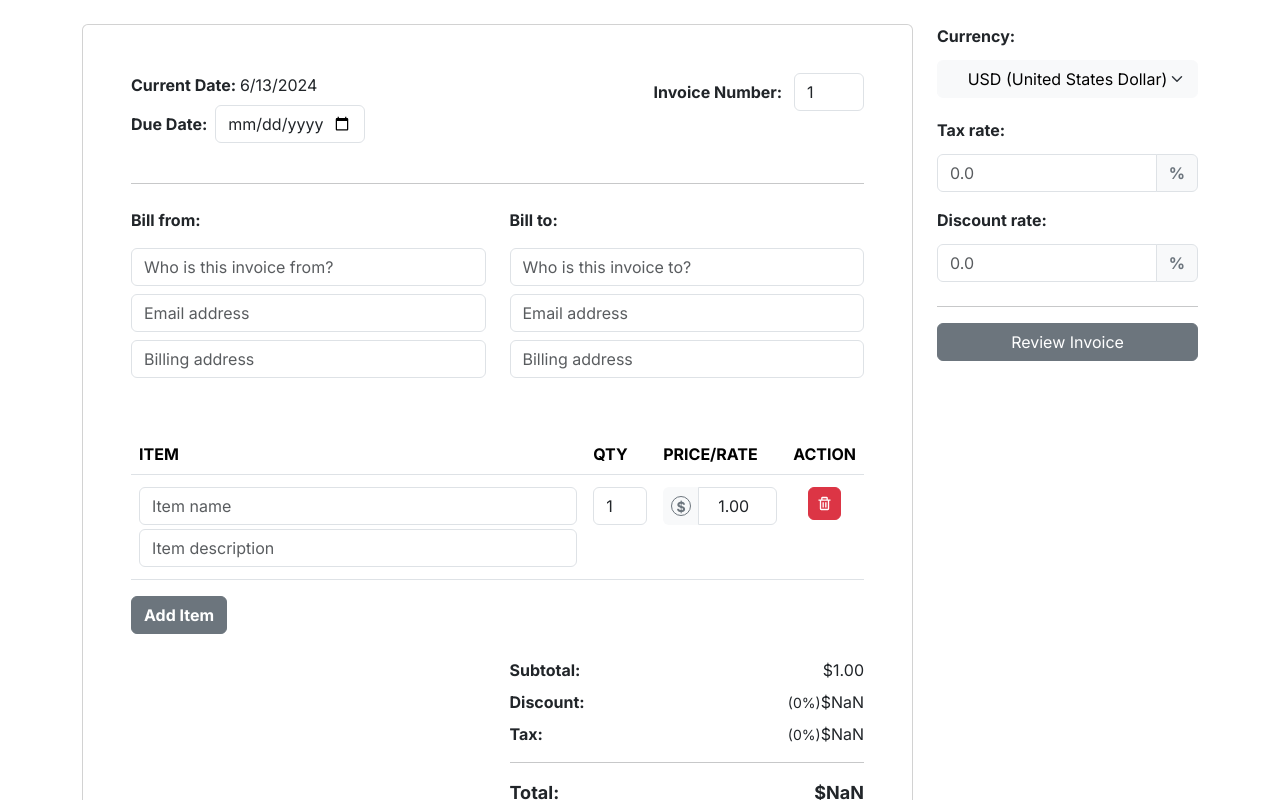
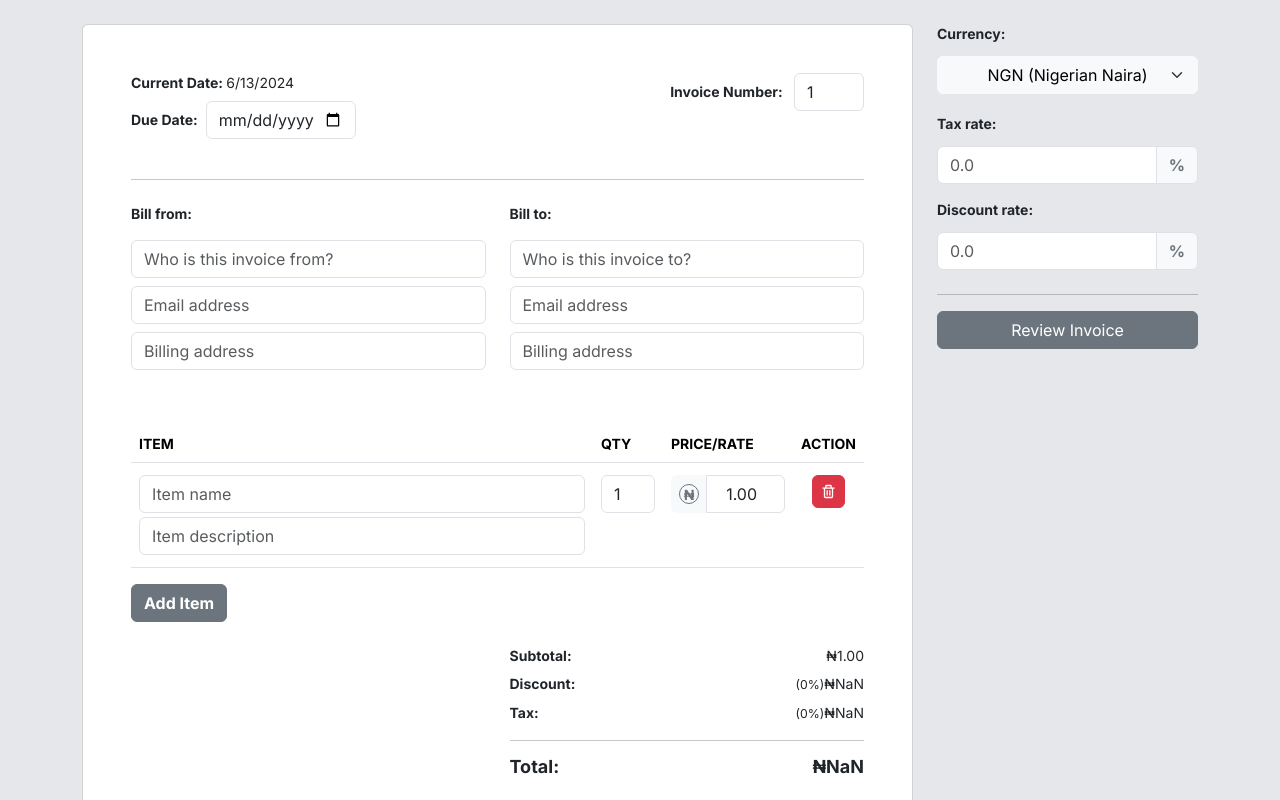
Before and after one commit to MBH-POWER/mbh-invoicer, a Next.js app: page /create in a window 1280 px wide. Shown: the top 800 px of the page. Built offline with nearby package versions, Linux system fonts and the light colour scheme.

Commit message:
idek, re

```diff
--- /dev/null
+++ b/actions/invoices.ts
@@ -0,0 +1,92 @@
+import { database as db } from "@/lib/firebase";
+import { Invoice } from "@/types/invoice";
+import { query, startAfter } from "firebase/database";
+import { collection,getDocs, doc, setDoc, updateDoc, deleteDoc, getDoc, limit, orderBy } from "firebase/firestore";
+
+// export const getInvoicesWithPagination = async (pageSize: number, lastVisible?: any) => {
+//     try {
+//         const invoicesRef = collection(db, "invoices");
+//         let invoicesQuery;
+//
+//         if (lastVisible) {
+//             invoicesQuery = query(invoicesRef, orderBy("createdAt"), startAfter(lastVisible), limit(pageSize));
+//         } else {
+//             invoicesQuery = query(invoicesRef, orderBy("createdAt"), limit(pageSize));
+//         }
+//
+//         const invoiceSnapshot = await getDocs(invoicesQuery);
+//         const invoices: Invoice[] = [];
+//         invoiceSnapshot.forEach((doc) => {
+//             invoices.push(doc.data() as Invoice);
+//         });
+//
+//         const lastVisibleDoc = invoiceSnapshot.docs[invoiceSnapshot.docs.length - 1];
+//
+//         console.log("Invoices fetched: ", invoices);
+//         return { invoices, lastVisible: lastVisibleDoc };
+//     } catch (error) {
+//         console.error("Error getting invoices with pagination: ", error);
+//         return { invoices: [], lastVisible: null };
+//     }
+// };
+
+export const getAllInvoices = async () => {
+    try {
+        const invoicesRef = collection(db, "invoices");
+        const invoiceSnapshot = await getDocs(invoicesRef);
+        const invoices: Invoice[] = [];
+        invoiceSnapshot.forEach((doc) => {
+            invoices.push(doc.data() as Invoice);
+        });
+        console.log("All invoices: ", invoices);
+        return invoices;
+    } catch (error) {
+        console.error("Error getting all invoices: ", error);
+        return [];
+    }
+};
+
+export const createInvoice = async (invoice: Invoice) => {
+    try {
+        const invoicesRef = collection(db, "invoices");
+        await setDoc(doc(invoicesRef), invoice);
+        console.log("Invoice created successfully!");
+    } catch (error) {
+        console.error("Error creating invoice: ", error);
+    }
+};
+
+export const getInvoiceById = async (invoiceId: string) => {
+    try {
+        const invoiceDocRef = doc(db, "invoices", invoiceId);
+        const invoiceDocSnap = await getDoc(invoiceDocRef);
+        if (invoiceDocSnap.exists()) {
+            const invoiceData = invoiceDocSnap.data() as Invoice;
+            console.log("Invoice data: ", invoiceData);
+        } else {
+            console.log("Invoice not found!");
+        }
+    } catch (error) {
+        console.error("Error getting invoice: ", error);
+    }
+};
+
+export const updateInvoice = async (invoiceId: string, updatedInvoiceData: Partial<Invoice>) => {
+    try {
+        const invoiceDocRef = doc(db, "invoices", invoiceId);
+        await updateDoc(invoiceDocRef, updatedInvoiceData);
+        console.log("Invoice updated successfully!");
+    } catch (error) {
+        console.error("Error updating invoice: ", error);
+    }
+};
+
+export const deleteInvoice = async (invoiceId: string) => {
+    try {
+        const invoiceDocRef = doc(db, "invoices", invoiceId);
+        await deleteDoc(invoiceDocRef);
+        console.log("Invoice deleted successfully!");
+    } catch (error) {
+        console.error("Error deleting invoice: ", error);
+    }
+};
--- a/app/create/page.tsx
+++ b/app/create/page.tsx
@@ -4,7 +4,7 @@ import Container from "react-bootstrap/Container";
 
 export default function Page() {
     return (
-        <div className="App d-flex flex-column align-items-center justify-content-center w-100 ">
+        <div className="App d-flex flex-column align-items-center justify-content-center w-100 bg-gray-200 text-sm">
             <Container>
                 <InvoiceForm />
             </Container>
--- a/app/page.tsx
+++ b/app/page.tsx
@@ -3,14 +3,30 @@ import Image from "next/image";
 import { useAuth } from "@/store/authStore";
 import { onAuthStateChanged } from 'firebase/auth';
 import { auth } from "@/lib/firebase";
-import { useEffect } from "react";
+import { useEffect, useState } from "react";
 import { useRouter } from "next/navigation";
 import { Button } from "@/components/ui/button";
+import { Invoice } from "@/types/invoice";
+import { getAllInvoices } from "@/actions/invoices";
 
 export default function Home() {
 
     const router = useRouter()
     const { setUser, user } = useAuth()
+    const [invoices, setInvoices] = useState<Invoice[]>([])
+
+    useEffect(() => {
+
+        const fetchInvoices = async () => {
+            const invoices = await getAllInvoices()
+            console.log(invoices)
+            setInvoices(invoices)
+        }
+
+        if (user) {
+            fetchInvoices()
+        }
+    }, [user])
 
     useEffect(() => {
         const unsubscribe = onAuthStateChanged(auth, (user) => {
--- a/components/InvoiceForm.tsx
+++ b/components/InvoiceForm.tsx
@@ -18,30 +18,37 @@ interface InvoiceItem {
 }
 
 const InvoiceForm: React.FC = () => {
-    const [isOpen, setIsOpen] = useState<boolean>(false);
-    const [currency, setCurrency] = useState<string>("$");
-    const [currentDate, setCurrentDate] = useState<string>(
+    const [isOpen, setIsOpen] = useState<boolean>(false); //modal state
+    const [currency, setCurrency] = useState<string>("₦"); // currency icon
+    const [currentDate, setCurrentDate] = useState<string>( // today's date
         new Date().toLocaleDateString()
     );
-    const [invoiceNumber, setInvoiceNumber] = useState<number>(1);
-    const [dateOfIssue, setDateOfIssue] = useState<string>("");
+    const [invoiceNumber, setInvoiceNumber] = useState<number>(1); //invoice number, we are gonna use firebase to populate this
+    const [dateOfIssue, setDateOfIssue] = useState<string>(""); // due data of the invoice
+
+    //info of the sender of the invoice, will generate automatically later
     const [billTo, setBillTo] = useState<string>("");
     const [billToEmail, setBillToEmail] = useState<string>("");
     const [billToAddress, setBillToAddress] = useState<string>("");
+
+    //info of the sendee of the invoice
     const [billFrom, setBillFrom] = useState<string>("");
     const [billFromEmail, setBillFromEmail] = useState<string>("");
     const [billFromAddress, setBillFromAddress] = useState<string>("");
+
+    // invoice notes, thanks etc
     const [notes, setNotes] = useState<string>(
-        "Thank you for doing business with us. Have a great day!"
+        "Thank you for doing business with mbhpower. Have a great day!"
     );
-    const [total, setTotal] = useState<string>("0.00");
-    const [subTotal, setSubTotal] = useState<string>("0.00");
-    const [taxRate, setTaxRate] = useState<string>("");
-    const [taxAmount, setTaxAmount] = useState<string>("0.00");
-    const [discountRate, setDiscountRate] = useState<string>("");
-    const [discountAmount, setDiscountAmount] = useState<string>("0.00");
 
-    const [items, setItems] = useState<InvoiceItem[]>([
+    const [total, setTotal] = useState<string>("0.00"); // invoice total
+    const [subTotal, setSubTotal] = useState<string>("0.00"); // total before discount and tax
+    const [taxRate, setTaxRate] = useState<string>(""); // tax
+    const [taxAmount, setTaxAmount] = useState<string>("0.00"); // tax amount
+    const [discountRate, setDiscountRate] = useState<string>(""); // discount
+    const [discountAmount, setDiscountAmount] = useState<string>("0.00"); // discount amount
+
+    const [items, setItems] = useState<InvoiceItem[]>([ //invoice items
         {
             id: (+new Date() + Math.floor(Math.random() * 999999)).toString(36),
             name: "",
@@ -122,7 +129,7 @@ const InvoiceForm: React.FC = () => {
     };
 
     return (
-        <Form onSubmit={openModal}>
+        <Form onSubmit={openModal} className="text-sm">
             <Row>
                 <Col md={8} lg={9}>
                     <Card className="p-4 p-xl-5 my-3 my-xl-4">
@@ -321,15 +328,12 @@ const InvoiceForm: React.FC = () => {
                                 className="btn btn-light my-1"
                                 aria-label="Change Currency"
                             >
+                                <option value="₦">NGN (Nigerian Naira)</option>
+                                <option value="₹">INR (Indian Rupee)</option>
                                 <option value="$">USD (United States Dollar)</option>
                                 <option value="£">GBP (British Pound Sterling)</option>
-                                <option value="₹">INR (Indian Rupee)</option>
                                 <option value="¥">JPY (Japanese Yen)</option>
                                 <option value="$">CAD (Canadian Dollar)</option>
-                                <option value="$">AUD (Australian Dollar)</option>
-                                <option value="$">SGD (Singapore Dollar)</option>
-                                <option value="¥">CNY (Chinese Renminbi)</option>
-                                <option value="₿">BTC (Bitcoin)</option>
                             </Form.Select>
                         </Form.Group>
                         <Form.Group className="my-3">
--- a/lib/firebase.ts
+++ b/lib/firebase.ts
@@ -1,6 +1,8 @@
 // firebaseConfig.ts
 import { initializeApp } from "firebase/app";
 import { getAuth } from "firebase/auth";
+import { Database, getDatabase } from "firebase/database";
+import { getFirestore } from "firebase/firestore";
 
 const firebaseConfig = {
     apiKey: process.env.NEXT_PUBLIC_FIREBASE_API_KEY,
@@ -13,3 +15,4 @@ const firebaseConfig = {
 
 export const app = initializeApp(firebaseConfig);
 export const auth = getAuth(app);
+export const database = getFirestore(app);
--- /dev/null
+++ b/types/invoice.tsx
@@ -0,0 +1,35 @@
+import { User } from "firebase/auth";
+
+export interface InvoiceItem {
+    id: string;
+    name: string;
+    description: string;
+    price: string; // Assuming price is represented as a string for decimal precision
+    quantity: number;
+}
+
+
+export interface Invoice {
+    assignee: User
+    invoiceNumber: number;
+    dateOfIssue: string;
+    billFrom: {
+        name: string;
+        email: string;
+        address: string;
+    };
+    billTo: {
+        name: string;
+        email: string;
+        address: string;
+    };
+    items: InvoiceItem[];
+    notes: string;
+    currency: string;
+    subTotal: string;
+    taxRate: string;
+    taxAmount: string;
+    discountRate: string;
+    discountAmount: string;
+    total: string;
+}
```
Also changed, not shown: components/InvoiceItem.tsx (+2 -7 lines).
